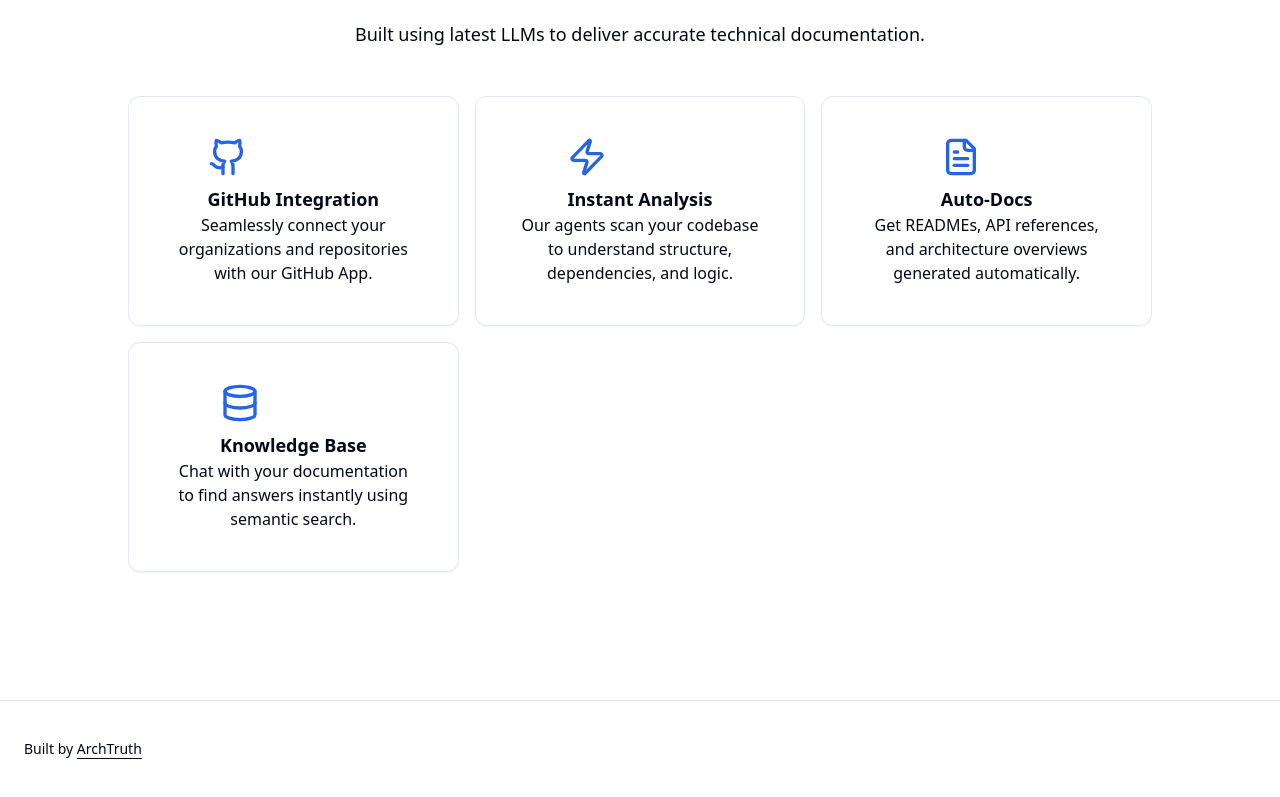
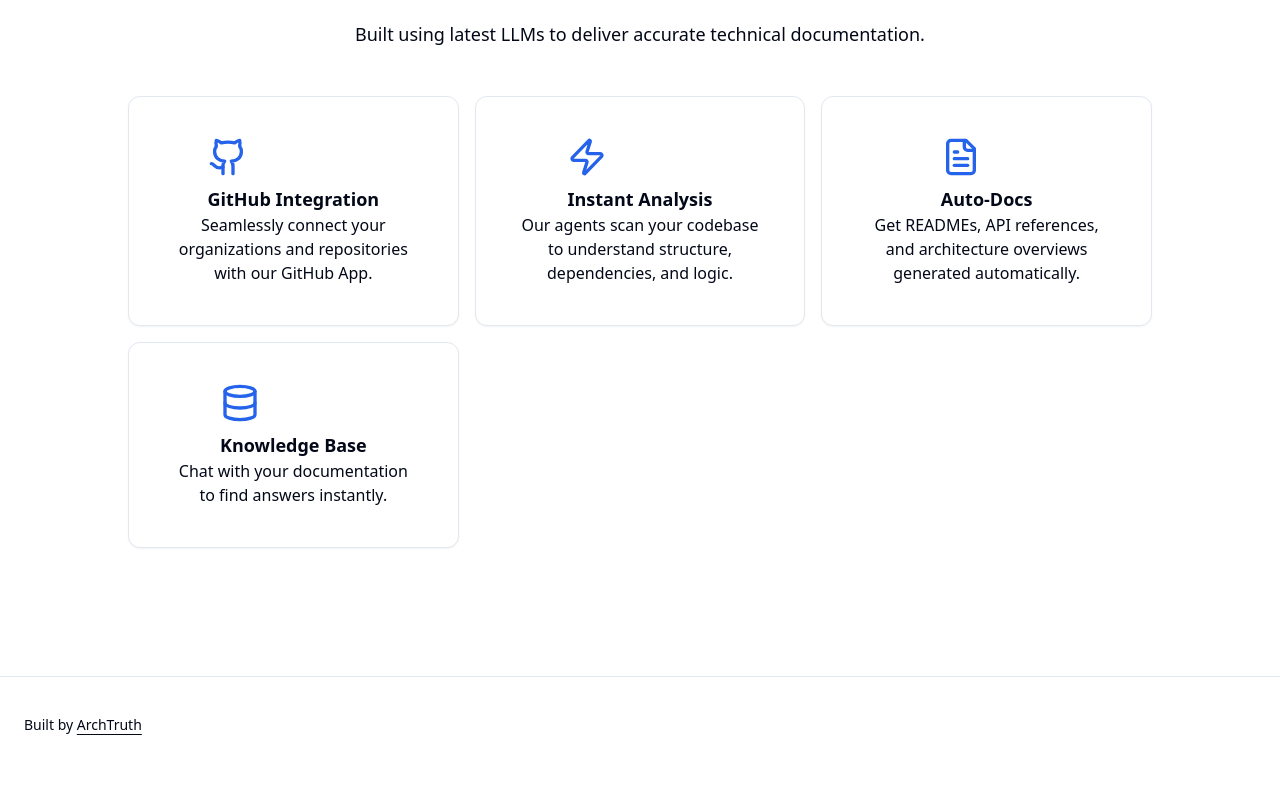
Before and after one commit to Archtruth/archtruth-frontend, a Next.js app: page / in a window 1280 px wide. Shown: the part 889-1686 px from the top of the page. After the commit the page ends 1662 px from the top, so only its background shows below. Built offline with nearby package versions, Linux system fonts and the light colour scheme.

Commit message:
Update home page description text
Simplified the description in the home page card by removing the reference to semantic search.

```diff
--- a/app/home/home-client.tsx
+++ b/app/home/home-client.tsx
@@ -134,7 +134,7 @@ export function HomeClient({ initialLoginOpen = false, initialError }: HomeClien
               </CardHeader>
               <CardContent>
                 <p className="text-mutedForeground">
-                  Chat with your documentation to find answers instantly using semantic search.
+                  Chat with your documentation to find answers instantly.
                 </p>
               </CardContent>
             </Card>
```
